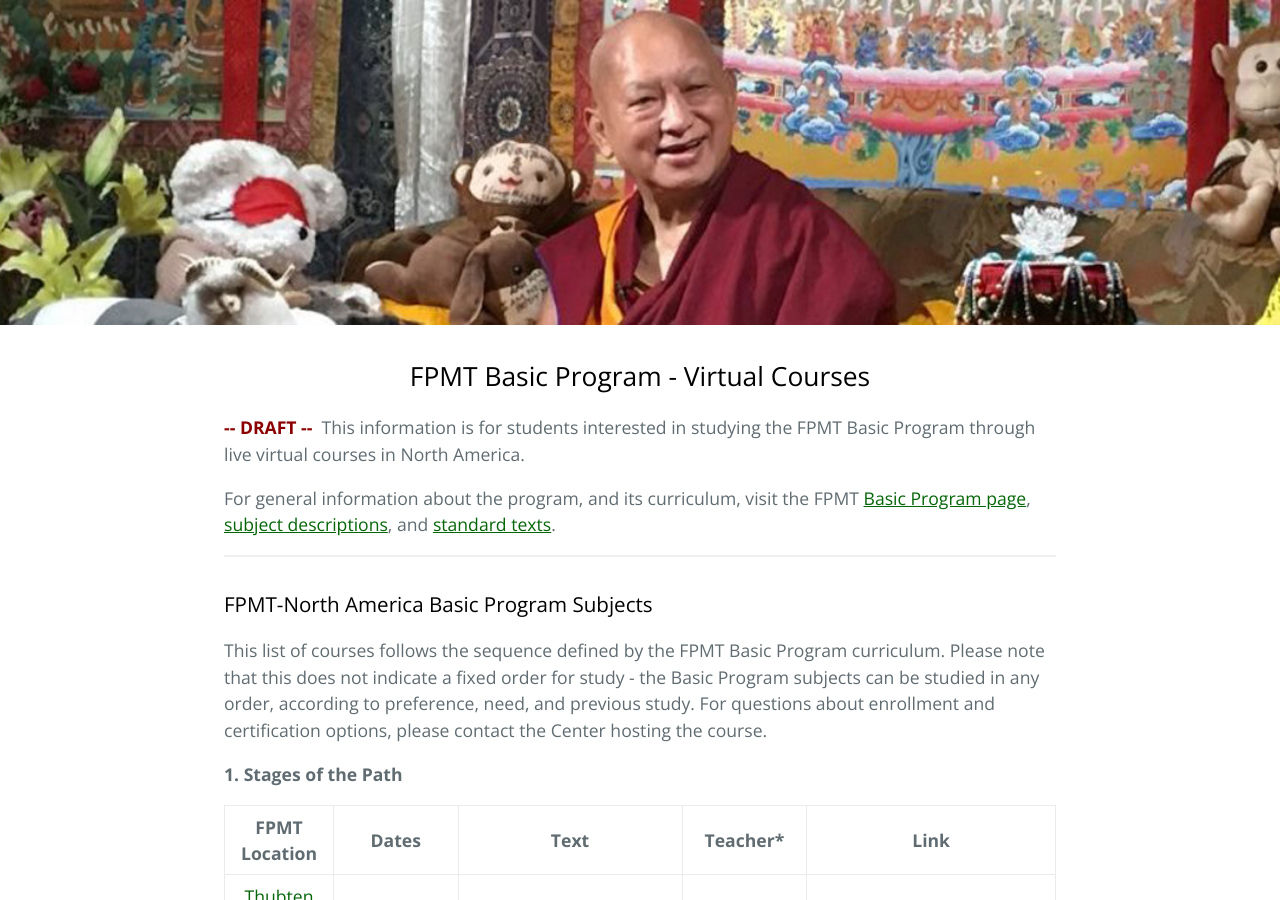
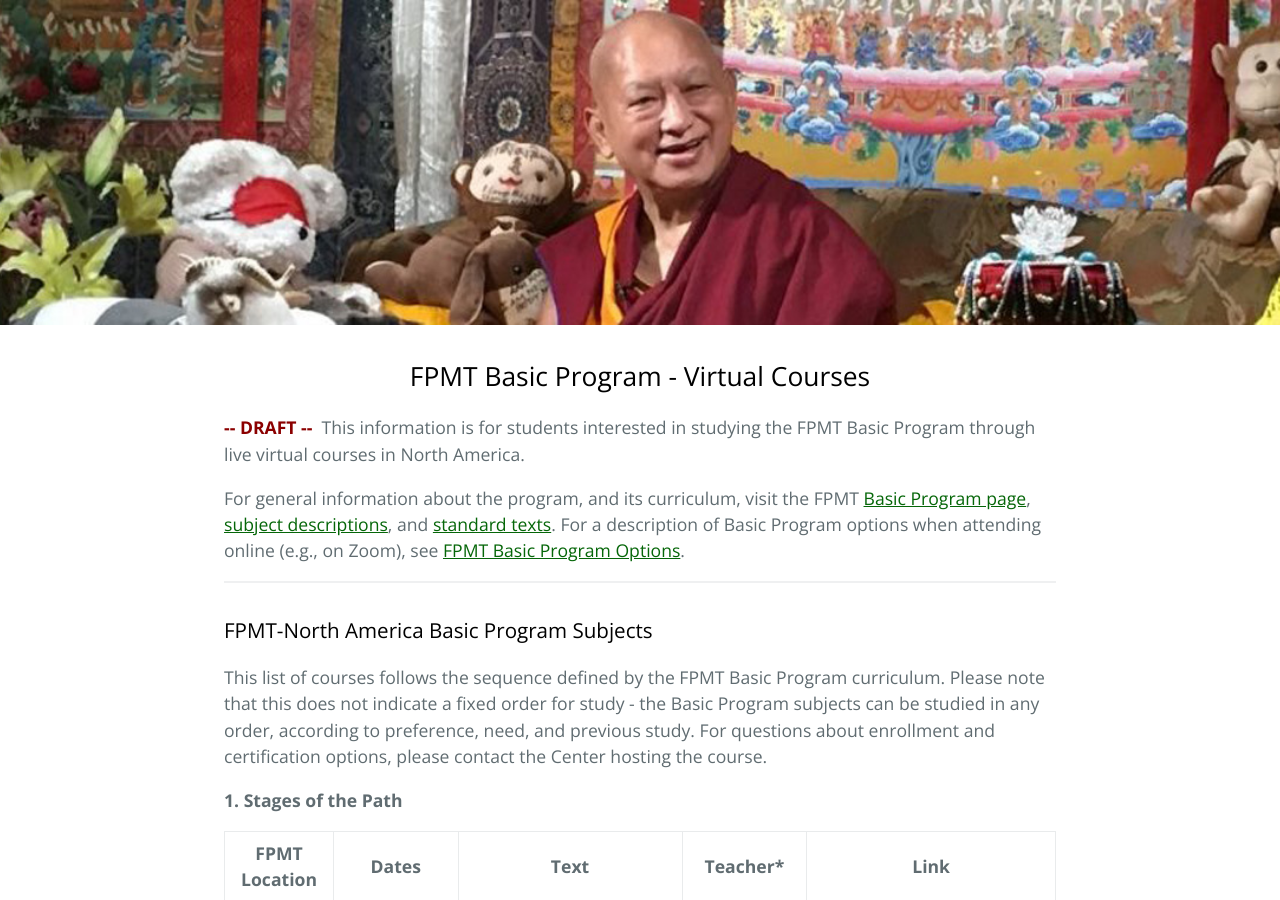
Before and after one commit to lgeorge/lgeorge.github.io, a Jekyll site: the page built from fpmt-na-v2/index.html, in a window 1280 px wide and 900 px high. Built offline with Jekyll 4.4.1, drawn with Linux system fonts in a browser that asks for light colours.

Commit message:
add link to bp options

```diff
--- a/fpmt-na-v2/index.html
+++ b/fpmt-na-v2/index.html
@@ -11,7 +11,9 @@
 
     <p>For general information about the program, and its curriculum, visit the FPMT <a href="https://fpmt.org/education/programs/basic-program" target="_blank" rel="noopener noreferrer">Basic Program page</a>,
     <a rel="noreferrer noopener" href="https://fpmt.org/wp-content/uploads/education/programs/basic-program/BP_SubjectDescriptions_2020.pdf" target="_blank">subject descriptions</a>,
-    and <a rel="noreferrer noopener" href="https://fpmt.org/wp-content/uploads/education/programs/basic-program/BP_StandardTextsAndCommentaries_2020.pdf" target="_blank">standard texts</a>.</p>
+    and <a rel="noreferrer noopener" href="https://fpmt.org/wp-content/uploads/education/programs/basic-program/BP_StandardTextsAndCommentaries_2020.pdf" target="_blank">standard texts</a>. For a description of Basic Program options
+    when attending online (e.g., on Zoom), see <a rel="noreferrer noopener" href="https://fpmt.org/wp-content/uploads/affiliates/exclusive/education-programs/fpmt-basic-program-materials-english/FPMTBasicProgram_options_INFOforSTUDENTS.pdf" target="_blank">FPMT Basic Program Options</a>.
+    </p>
 
     <!--<p>To express interest in future virtual Basic Program courses, add your contact info <a href="https://docs.google.com/forms/d/1NDCDupRBwX0jnXiT13fO4-UxXClhyFMdSYkNuEtX69c/prefill" target="_blank" rel="noopener noreferrer">here</a>.</p> -->
     <!-- If you represent an FPMT center or study group and would like add a course to this list, add your course info <a href="https://docs.google.com/forms/d/138bPPYSJO62tASJtlejkja12F1UJZ1nLMGxZnNQCW5w/prefill" target="_blank" rel="noopener noreferrer">here</a>. -->
```
